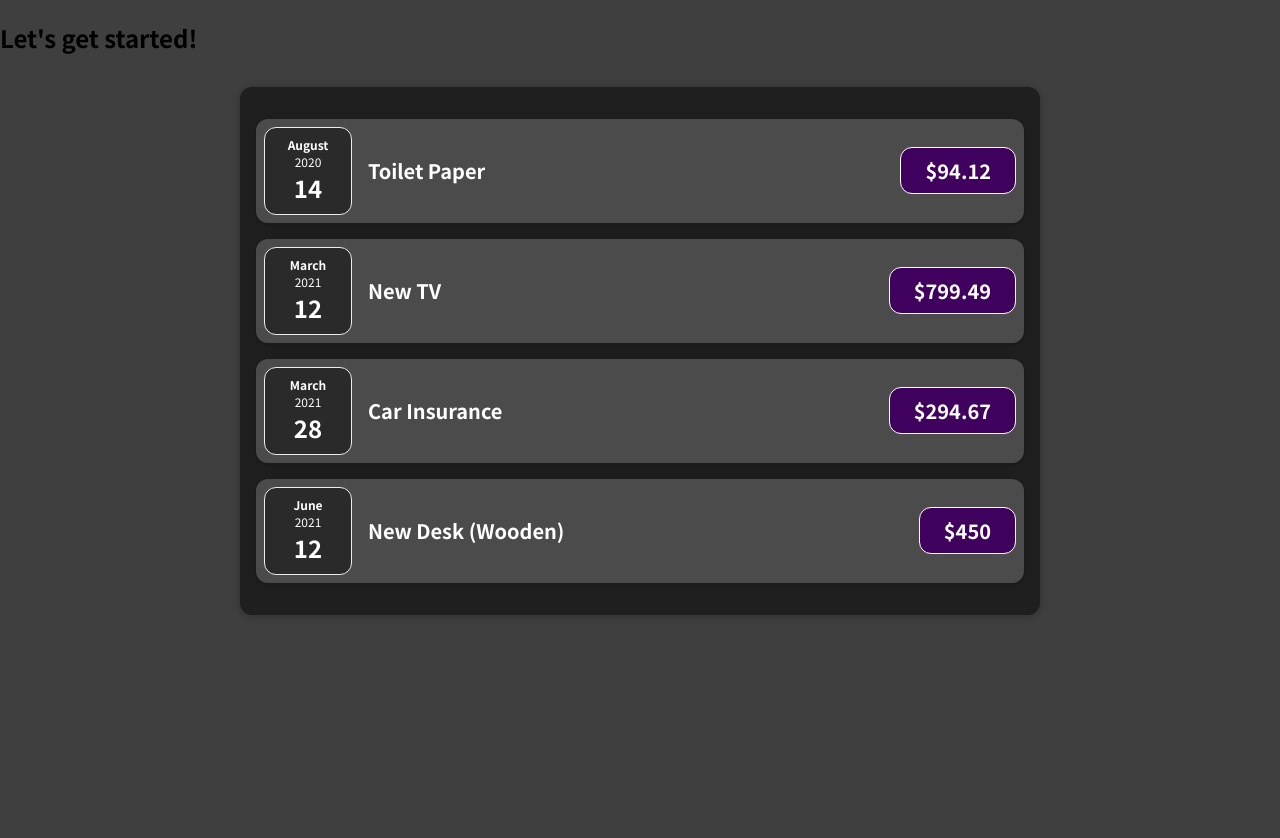
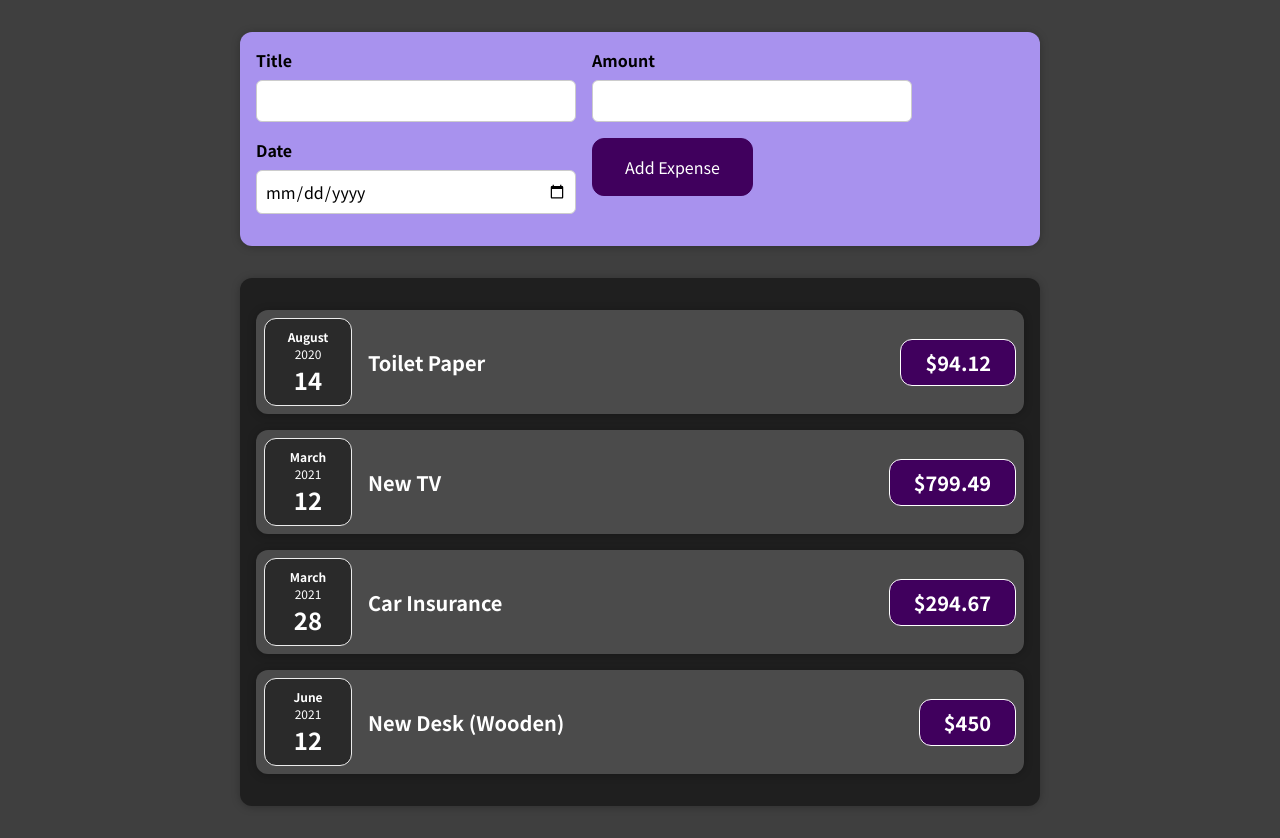
Before and after one commit to etherflovv/react-course-udemy, a React (Create React App) app in the folder react-complete-guide/: page / in a window 1280 px wide. Before the commit the page ends 800 px from the top, so only its background shows below. Built offline with nearby package versions, Linux system fonts and the light colour scheme.

Commit message:
feat: :sparkles: add newExpense form, add useState, add event listeners and handlers, record inputs

```diff
--- a/react-complete-guide/src/App.js
+++ b/react-complete-guide/src/App.js
@@ -1,4 +1,5 @@
 import Expenses from "./components/Expenses/Expenses";
+import NewExpense from "./components/NewExpense/NewExpense";
 
 function App() {
   const expenses = [
@@ -30,7 +31,7 @@
 
   return (
     <div>
-      <h2>Let's get started!</h2>
+      <NewExpense />
       <Expenses items={expenses} />
     </div>
   );
--- /dev/null
+++ b/react-complete-guide/src/components/NewExpense/ExpenseForm.css
@@ -0,0 +1,26 @@
+.new-expense__controls {
+    display: flex;
+    flex-wrap: wrap;
+    gap: 1rem;
+    margin-bottom: 1rem;
+    text-align: left;
+}
+
+.new-expense__control label {
+    font-weight: bold;
+    margin-bottom: 0.5rem;
+    display: block;
+}
+
+.new-expense__control input {
+    font: inherit;
+    padding: 0.5rem;
+    border-radius: 6px;
+    border: 1px solid #ccc;
+    width: 20rem;
+    max-width: 100%;
+}
+
+.new-expense__actions {
+    text-align: right;
+}
--- /dev/null
+++ b/react-complete-guide/src/components/NewExpense/ExpenseForm.js
@@ -0,0 +1,78 @@
+import { useState } from 'react';
+
+import './ExpenseForm.css'
+
+const ExpenseForm = () => {
+    const [enteredTitle, setEnteredTitle] = useState('');
+    const [enteredAmount, setEnteredAmount] = useState('');
+    const [enteredDate, setEnteredDate] = useState('');
+
+    // // useState can also be combined into one object
+    // const [userInput, setUserInput] = useState({
+    //     enteredTitle: '',
+    //     enteredAmount: '',
+    //     enteredDate: '',
+    // });
+
+    const titleChangeHandler = (event) => {
+        setEnteredTitle(event.target.value);
+        // setUserInput({ // setting input for combined useState
+        //     ...userInput, // copy existing input references - if not done, other fields omitted
+        //     enteredTitle: event.target.value // update new input
+        // }); // However this is not the 'right' way to udpate. may use incorrect state snapshot.
+        // // CORRECT WAY TO WRITE
+        // setUserInput((prevState) => {
+        //     return { ...prevState, enteredTitle: event.target.value };
+        // });
+    };
+    const amountChangeHandler = (event) => {
+        setEnteredAmount(event.target.value);
+        // setUserInput((prevState) => {
+        //     return { ...prevState, enteredAmount: event.target.value };
+        // });
+    };
+    const dateChangeHandler = (event) => {
+        setEnteredDate(event.target.value);
+        // setUserInput((prevState) => {
+        //     return { ...prevState, enteredDate: event.target.value };
+        // });
+    };
+
+    const submitHandler = (event) => {
+        event.preventDefault();
+
+        const expenseData = {
+            title: enteredTitle,
+            amount: enteredAmount,
+            date: new Date(enteredDate),
+        };
+        console.log(expenseData);
+        setEnteredTitle('');
+        setEnteredAmount('');
+        setEnteredDate('');
+    };
+
+    return (
+        <form onSubmit={submitHandler}>
+            <div className="new-expense__controls">
+                <div className="new-expense__control">
+                    <label>Title</label>
+                    <input type="text" value={enteredTitle} onChange={titleChangeHandler} />
+                </div>
+                <div className="new-expense__control">
+                    <label>Amount</label>
+                    <input type="number" min="0.01" step="0.01" value={enteredAmount} onChange={amountChangeHandler} />
+                </div>
+                <div className="new-expense__control">
+                    <label>Date</label>
+                    <input type="date" min="2019-01-01" max="2022-12-31" value={enteredDate} onChange={dateChangeHandler} />
+                </div>
+                <div className="new-expense__actions">
+                    <button type="submit">Add Expense</button>
+                </div>
+            </div>
+        </form>
+    )
+};
+
+export default ExpenseForm;
--- /dev/null
+++ b/react-complete-guide/src/components/NewExpense/NewExpense.css
@@ -0,0 +1,38 @@
+.new-expense {
+    background-color: #a892ee;
+    padding: 1rem;
+    margin: 2rem auto;
+    width: 50rem;
+    max-width: 95%;
+    border-radius: 12px;
+    text-align: center;
+    box-shadow: 0 1px 8px rgba(0, 0, 0, 0.25);
+}
+
+.new-expense button {
+    font: inherit;
+    cursor: pointer;
+    padding: 1rem 2rem;
+    border: 1px solid #40005d;
+    background-color: #40005d;
+    color: white;
+    border-radius: 12px;
+    margin-right: 1rem;
+}
+
+.new-expense button:hover,
+.new-expense button:active {
+    background-color: #510674;
+    border-color: #510674;
+}
+
+.new-expense button.alternative {
+    color: #220131;
+    border-color: transparent;
+    background-color: transparent;
+}
+
+.new-expense button.alternative:hover,
+.new-expense button.alternative:active {
+    background-color: #ddb3f8;
+}
--- /dev/null
+++ b/react-complete-guide/src/components/NewExpense/NewExpense.js
@@ -0,0 +1,12 @@
+import './NewExpense.css';
+import ExpenseForm from './ExpenseForm';
+
+const NewExpense = () => {
+    return (
+        <div className="new-expense">
+            <ExpenseForm />
+        </div>
+    )
+};
+
+export default NewExpense;
```
Also changed, not shown: 1 other file (tests, documents, lock files or other folders).
